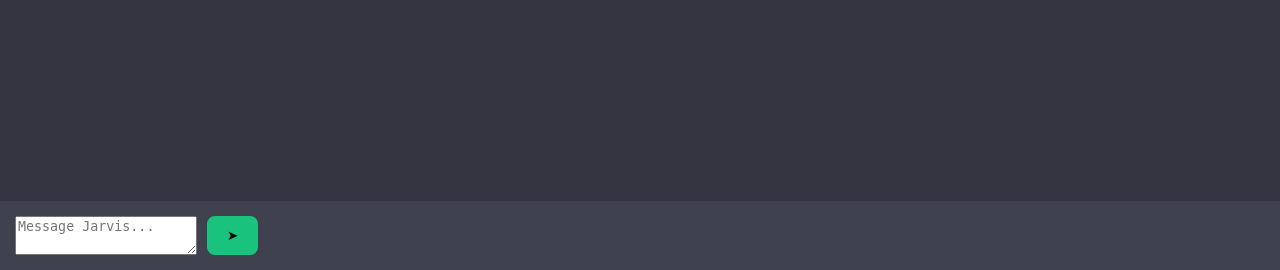
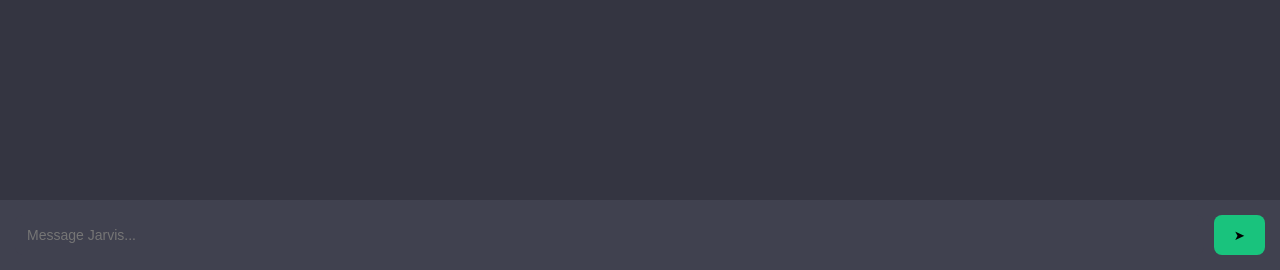
Before and after one commit to nikilv142/jarvis-ai, a Flask app: page / in a window 1280 px wide. Shown: the part 530-800 px from the top of the page. Run offline with Flask 3, Linux system fonts and the light colour scheme.

Commit message:
Add textarea styles for chat input
Added styles for textarea in chat interface.

```diff
--- a/chatbot/static/style.css
+++ b/chatbot/static/style.css
@@ -60,3 +60,17 @@ button {
     border-radius: 8px;
     cursor: pointer;
 }
+textarea {
+    flex: 1;
+    padding: 12px;
+    border-radius: 8px;
+    border: none;
+    outline: none;
+    resize: none;
+    font-family: Arial;
+    font-size: 14px;
+    max-height: 150px;
+    overflow-y: auto;
+    background: #40414f;
+    color: white;
+}
```
